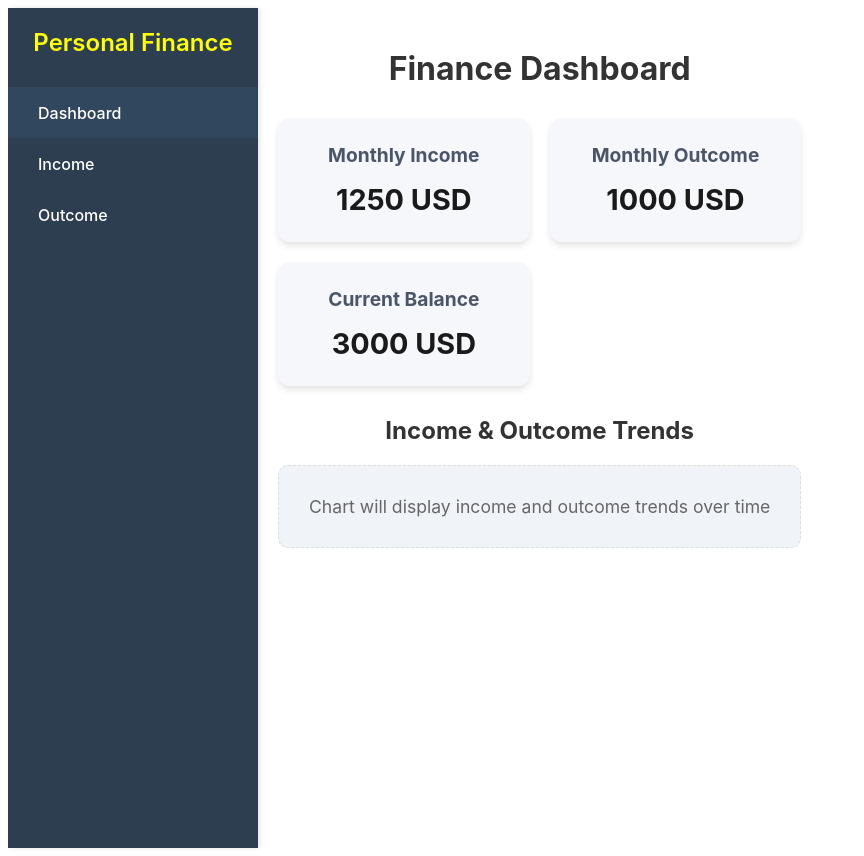
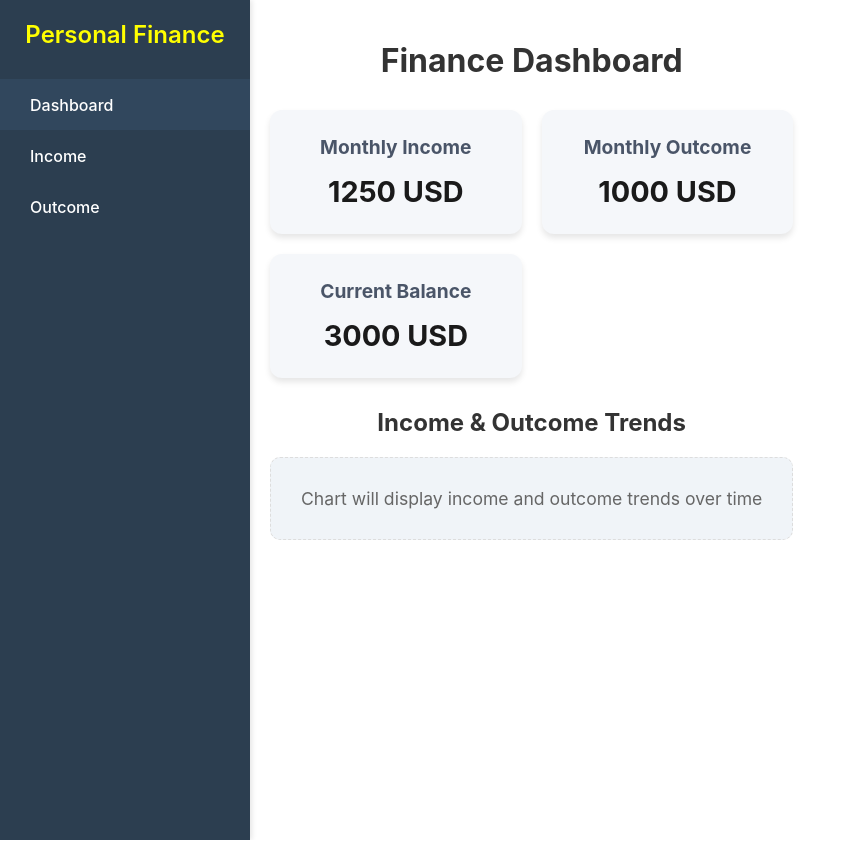
Before and after one commit to jesuspinar/personal-finance, an Angular app: page /dashboard in a window 1280 px wide. Shown: the whole page, without its empty margins (0-864 px from the left). Built offline with nearby package versions, Linux system fonts and the light colour scheme.

Commit message:
Fix global styles

```diff
--- a/src/app/app.css
+++ b/src/app/app.css
@@ -1,8 +1,3 @@
-* {
-  font-family: -apple-system, BlinkMacSystemFont, 'Segoe UI', 'Roboto', 'Oxygen', 'Ubuntu', 'Cantarell', 'Fira Sans', 'Droid Sans', 'Helvetica Neue', sans-serif;
-  -webkit-font-smoothing: antialiased;
-  -moz-osx-font-smoothing: grayscale;
-}
 
 .container {
   display: flex;
--- a/src/styles.css
+++ b/src/styles.css
@@ -1 +1,8 @@
-/* You can add global styles to this file, and also import other style files */
+body {
+  font-family: -apple-system, BlinkMacSystemFont, 'Segoe UI', 'Roboto', 'Oxygen', 'Ubuntu', 'Cantarell', 'Fira Sans', 'Droid Sans', 'Helvetica Neue', sans-serif;
+  -webkit-font-smoothing: antialiased;
+  -moz-osx-font-smoothing: grayscale;
+
+  padding: 0px;
+  margin: 0px;
+}
```
